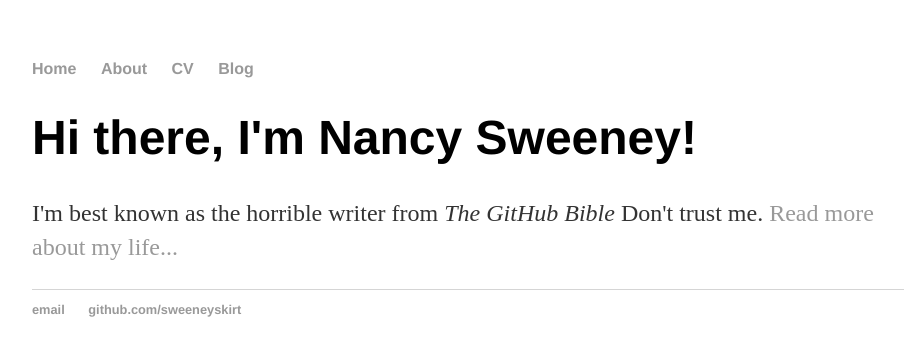
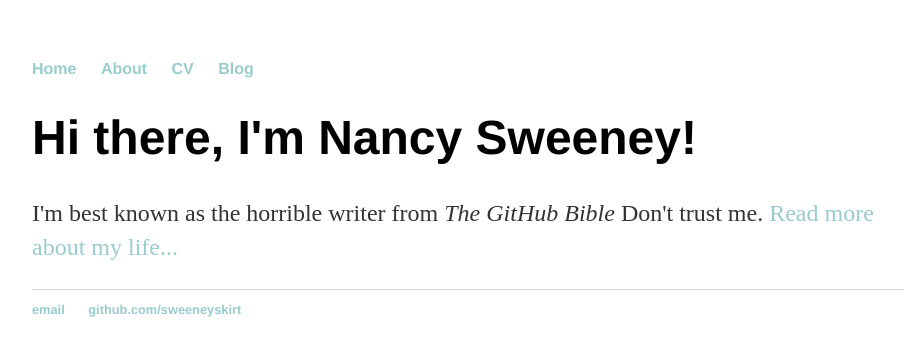
Before and after one commit to sweeneyskirt/sweeneyskirt.github.io, a Jekyll site: the page built from index.html, in a window 1280 px wide. Shown: the top 356 px of the page, without its empty margins (160-1064 px from the left). Built offline with Jekyll 4.4.1, drawn with Linux system fonts in a browser that asks for light colours; Markdown is read by kramdown in place of the engine named in the settings.

Commit message:
Update main.css

```diff
--- a/css/main.css
+++ b/css/main.css
@@ -14,7 +14,7 @@ nav ul li, footer ul li {
 }
 a {
     text-decoration: none;
-    color: #999;
+    color: #99cccc;
 }
 a:hover {
     text-decoration: underline;
```
